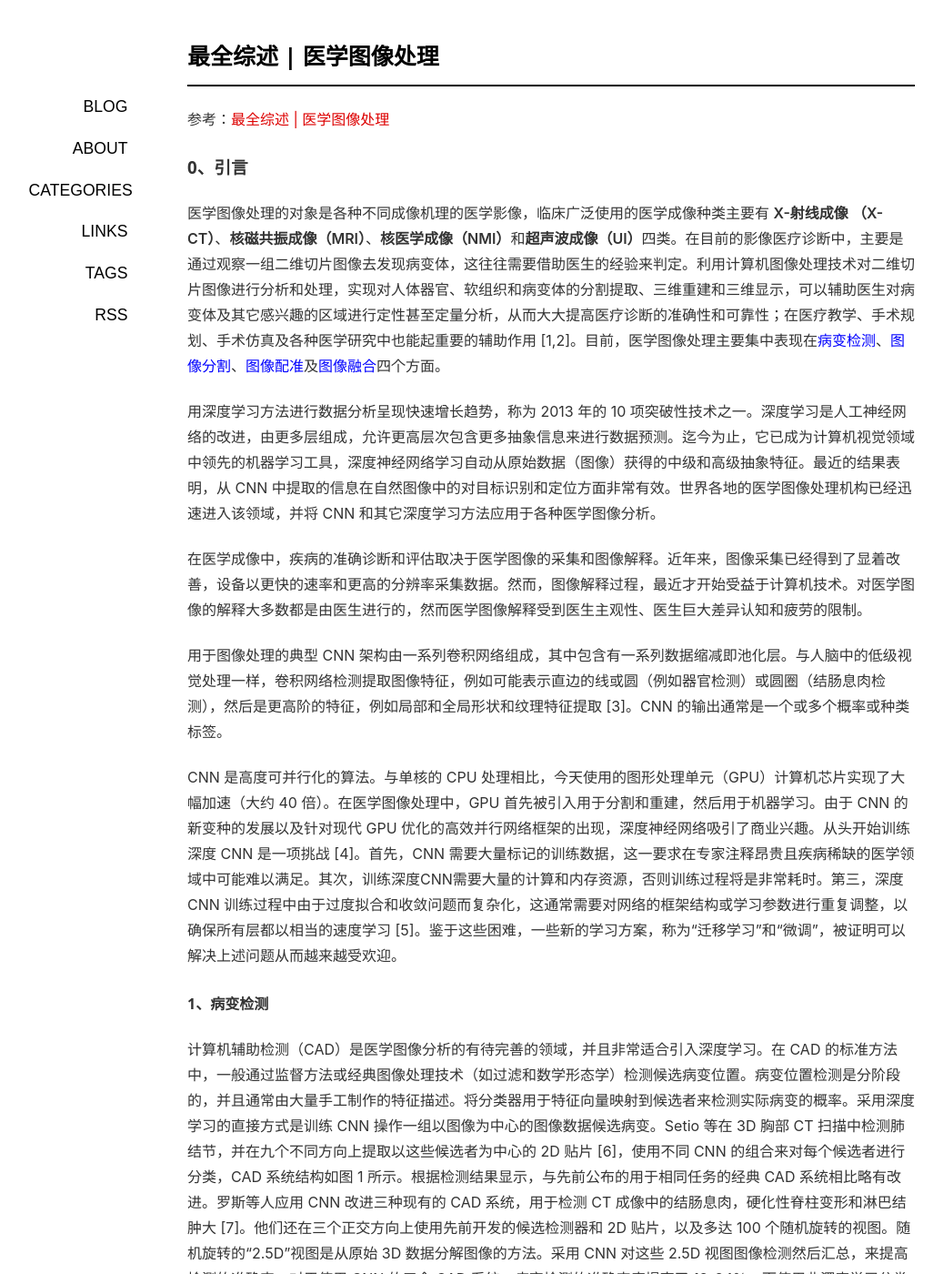
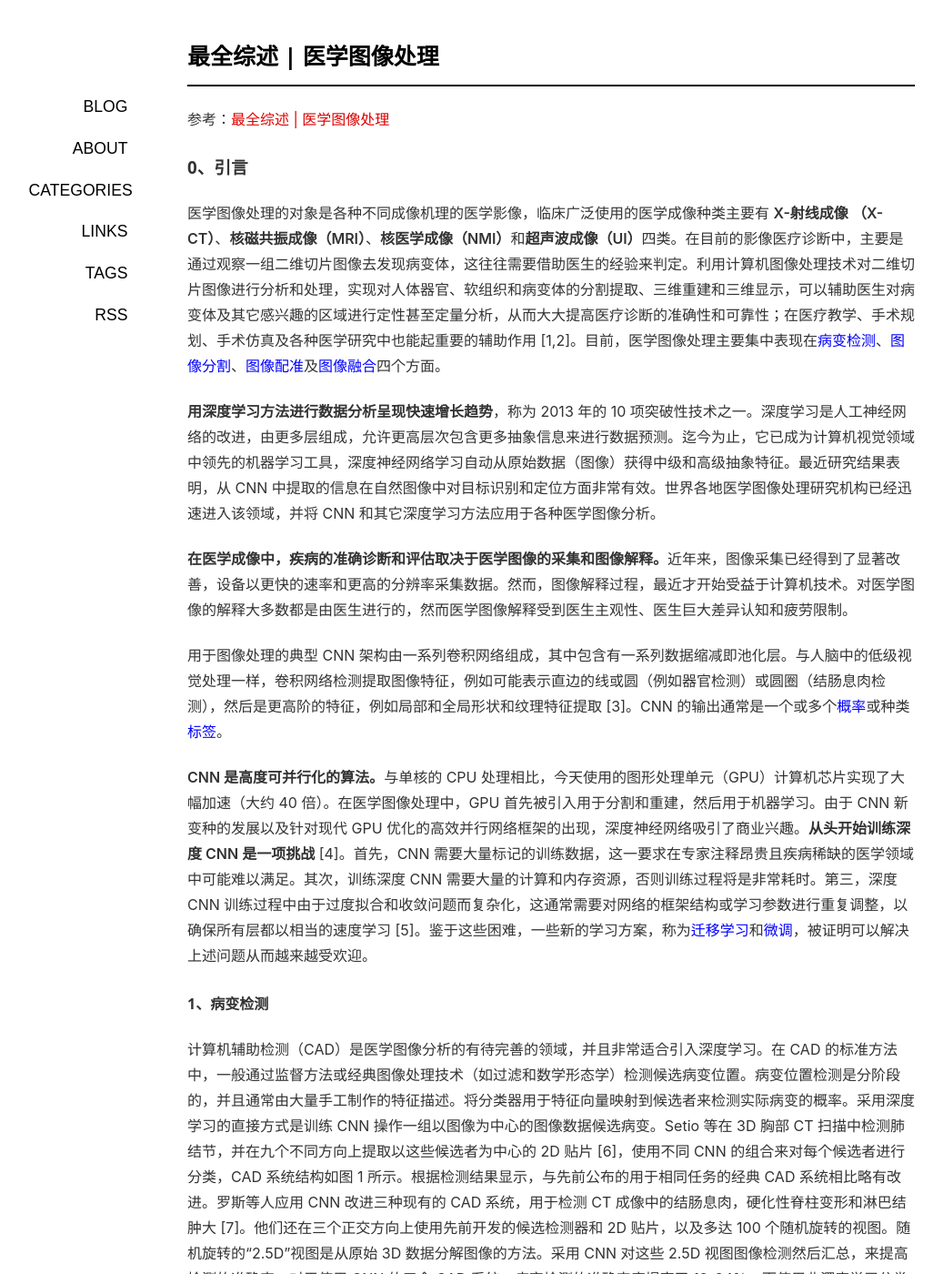
Before and after one commit to Quebradawill/quebrada.github.io, a Jekyll site: the page built from _posts/2019-11-08-review-medical-image-processing.md, in a window 1280 px wide and 1400 px high. Shown: the whole window at 91% size, without its empty margins (34-1071 px from the left). Built offline with Jekyll 4.4.1, drawn with Linux system fonts in a browser that asks for light colours; a script that is not in the unit is left out; comment, search, counter and statistics services are not loaded; some of the changed text lies outside the part shown.

Commit message:
Update 2019-11-08-review-medical-image-processing.md

```diff
--- a/_posts/2019-11-08-review-medical-image-processing.md
+++ b/_posts/2019-11-08-review-medical-image-processing.md
@@ -16,13 +16,13 @@ author: Quebradawill
 
 医学图像处理的对象是各种不同成像机理的医学影像，临床广泛使用的医学成像种类主要有 **X-射线成像 （X-CT）**、**核磁共振成像（MRI）**、**核医学成像（NMI）**和**超声波成像（UI）**四类。在目前的影像医疗诊断中，主要是通过观察一组二维切片图像去发现病变体，这往往需要借助医生的经验来判定。利用计算机图像处理技术对二维切片图像进行分析和处理，实现对人体器官、软组织和病变体的分割提取、三维重建和三维显示，可以辅助医生对病变体及其它感兴趣的区域进行定性甚至定量分析，从而大大提高医疗诊断的准确性和可靠性；在医疗教学、手术规划、手术仿真及各种医学研究中也能起重要的辅助作用 [1,2]。目前，医学图像处理主要集中表现在<font color='blue'>病变检测</font>、<font color='blue'>图像分割</font>、<font color='blue'>图像配准</font>及<font color='blue'>图像融合</font>四个方面。
 
-用深度学习方法进行数据分析呈现快速增长趋势，称为 2013 年的 10 项突破性技术之一。深度学习是人工神经网络的改进，由更多层组成，允许更高层次包含更多抽象信息来进行数据预测。迄今为止，它已成为计算机视觉领域中领先的机器学习工具，深度神经网络学习自动从原始数据（图像）获得的中级和高级抽象特征。最近的结果表明，从 CNN 中提取的信息在自然图像中的对目标识别和定位方面非常有效。世界各地的医学图像处理机构已经迅速进入该领域，并将 CNN 和其它深度学习方法应用于各种医学图像分析。
+**用深度学习方法进行数据分析呈现快速增长趋势**，称为 2013 年的 10 项突破性技术之一。深度学习是人工神经网络的改进，由更多层组成，允许更高层次包含更多抽象信息来进行数据预测。迄今为止，它已成为计算机视觉领域中领先的机器学习工具，深度神经网络学习自动从原始数据（图像）获得中级和高级抽象特征。最近研究结果表明，从 CNN 中提取的信息在自然图像中对目标识别和定位方面非常有效。世界各地医学图像处理研究机构已经迅速进入该领域，并将 CNN 和其它深度学习方法应用于各种医学图像分析。
 
-在医学成像中，疾病的准确诊断和评估取决于医学图像的采集和图像解释。近年来，图像采集已经得到了显着改善，设备以更快的速率和更高的分辨率采集数据。然而，图像解释过程，最近才开始受益于计算机技术。对医学图像的解释大多数都是由医生进行的，然而医学图像解释受到医生主观性、医生巨大差异认知和疲劳的限制。
+**在医学成像中，疾病的准确诊断和评估取决于医学图像的采集和图像解释。**近年来，图像采集已经得到了显著改善，设备以更快的速率和更高的分辨率采集数据。然而，图像解释过程，最近才开始受益于计算机技术。对医学图像的解释大多数都是由医生进行的，然而医学图像解释受到医生主观性、医生巨大差异认知和疲劳限制。
 
-用于图像处理的典型 CNN 架构由一系列卷积网络组成，其中包含有一系列数据缩减即池化层。与人脑中的低级视觉处理一样，卷积网络检测提取图像特征，例如可能表示直边的线或圆（例如器官检测）或圆圈（结肠息肉检测），然后是更高阶的特征，例如局部和全局形状和纹理特征提取 [3]。CNN 的输出通常是一个或多个概率或种类标签。
+用于图像处理的典型 CNN 架构由一系列卷积网络组成，其中包含有一系列数据缩减即池化层。与人脑中的低级视觉处理一样，卷积网络检测提取图像特征，例如可能表示直边的线或圆（例如器官检测）或圆圈（结肠息肉检测），然后是更高阶的特征，例如局部和全局形状和纹理特征提取 [3]。CNN 的输出通常是一个或多个<font color='blue'>概率</font>或种类<font color='blue'>标签</font>。
 
-CNN 是高度可并行化的算法。与单核的 CPU 处理相比，今天使用的图形处理单元（GPU）计算机芯片实现了大幅加速（大约 40 倍）。在医学图像处理中，GPU 首先被引入用于分割和重建，然后用于机器学习。由于 CNN 的新变种的发展以及针对现代 GPU 优化的高效并行网络框架的出现，深度神经网络吸引了商业兴趣。从头开始训练深度 CNN 是一项挑战 [4]。首先，CNN 需要大量标记的训练数据，这一要求在专家注释昂贵且疾病稀缺的医学领域中可能难以满足。其次，训练深度CNN需要大量的计算和内存资源，否则训练过程将是非常耗时。第三，深度 CNN 训练过程中由于过度拟合和收敛问题而复杂化，这通常需要对网络的框架结构或学习参数进行重复调整，以确保所有层都以相当的速度学习 [5]。鉴于这些困难，一些新的学习方案，称为“迁移学习”和“微调”，被证明可以解决上述问题从而越来越受欢迎。
+**CNN 是高度可并行化的算法。**与单核的 CPU 处理相比，今天使用的图形处理单元（GPU）计算机芯片实现了大幅加速（大约 40 倍）。在医学图像处理中，GPU 首先被引入用于分割和重建，然后用于机器学习。由于 CNN 新变种的发展以及针对现代 GPU 优化的高效并行网络框架的出现，深度神经网络吸引了商业兴趣。**从头开始训练深度 CNN 是一项挑战** [4]。首先，CNN 需要大量标记的训练数据，这一要求在专家注释昂贵且疾病稀缺的医学领域中可能难以满足。其次，训练深度 CNN 需要大量的计算和内存资源，否则训练过程将是非常耗时。第三，深度 CNN 训练过程中由于过度拟合和收敛问题而复杂化，这通常需要对网络的框架结构或学习参数进行重复调整，以确保所有层都以相当的速度学习 [5]。鉴于这些困难，一些新的学习方案，称为<font color='blue'>迁移学习</font>和<font color='blue'>微调</font>，被证明可以解决上述问题从而越来越受欢迎。
 
 #### 1、病变检测
 
@@ -44,80 +44,34 @@ CNN 是高度可并行化的算法。与单核的 CPU 处理相比，今天使
 
 图象配准是图象融合的前提，是公认难度较大的图象处理技术，也是决定医学图象融合技术发展的关键技术。在临床诊断中，单一模态的图像往往不能提供医生所需要的足够信息，常需将多种模式或同一模式的多次成像通过配准融合来实现感兴趣区的信息互补。在一幅图像上同时表达来自多种成像源的信息，医生就能做出更加准确的诊断或制定出更加合适的治疗方法 [16]。医学图像配准包括图像的定位和转换，即通过寻找一种空间变换使两幅图像对应点达到空间位置和解剖结构上的完全一致。图 6 简单说明了二维图像配准的概念。图(a)和图(b)是对应于同一人脑同一位置的两幅 MRI 图像，其中图(a)是质子密度加权成像，图(b)是纵向弛豫加权成像。这两幅图像有明显的不同，第一是方位上的差异，即图(a)相对于图(b)沿水平和垂直方向分别进行了平移；第二是两幅图像所表达的内容是不一致的，图(a)表达不同组织质子含量的差别，而图(b)则突出不同组织纵向弛豫的差别。图(c)给出了两幅图像之间像素点的对应映射关系，即(a)中的每一个点fx都被映射到(b)中唯一的一个点rx。如果这种映射是一一对应的，即一幅图像空间中的每一个点在另外一幅图像空间中都有对应点，或者至少在医疗诊断上感兴趣的那些点能够准确或近似准确的对应起来，我们就称之为配准[17,18]。图(d)给出了图(a)相对于图(b)的配准图像。从图(d)中可以看出，图(d)与(b)之间的的像素点的空间位置已经近似一致了。1993 年 Petra 等综述了二维图像的配准方法，并根据配准基准的特性,将图像配准的方法分为基于外部特征的图象配准(有框架) 和基于图象内部特征的图象配准(无框架) 两种方法。 后者由于其无创性和可回溯性, 已成为配准算法的研究中心。
 
-
-
-      （a）                 （b）                                （c）                           （d）
-
-图8 医学图像配准原理
-
-
-
 2019年华中科技大学对基于PCANet的结构非刚性多模医学图像配准展开研究。提出了一种基于PCANet的结构表示方法用于多模态医学图像配准[19]。与人工设计的特征提取方法相比，PCANet可以通过多级线性和非线性变换自动从大量医学图像中学习内在特征。所提出的方法可以通过利用PCANet的各个层中提取的多级图像特征来为多模态图像提供有效的结构表示。对Atlas，BrainWeb和RIRE数据集的大量实验表明，与MIND，ESSD，WLD和NMI方法相比，所提出的方法可以提供更低的TRE值和更令人满意的结果。
-
-
-
-图9 第一行分别是x和y方向变形的真实结果，第二行是PSR与x和y方向的真实情况的差异；第三行是MIND方法的变形和真实值之间的差异
-
-
-
-
-
-图10 PSR，MIND，ESSD，WLD和NMI方法的CT-MR图像配准。（a）参考PD图像；（b）浮动CT图像；（c）PSR方法；（d）MIND方法；（e）ESSD方法；（f）WLD方法；（g）NMI方法
-
-
 
 近年来，医学图像配准技术有了新的进展,在配准方法上应用了信息学的理论和方法，例如应用最大化的互信息量作为配准准则进行图像的配准，基于互信息的弹性形变模型也逐渐成为研究热点[20]。在配准对象方面从二维图像发展到三维多模医学图像的配准。一些新算法，如基于小波变换的算法、统计学参数绘图算法、遗传算法等，在医学图像上的应用也在不断扩展。向快速和准确方面改进算法，使用最优化策略改进图像配准以及对非刚性图像配准的研究是今后医学图像配准技 术的发展方向[21,22]。
 
+### 4、图像融合
 
-
-4、图像融合
 图像融合的主要目的是通过对多幅图像间的冗余数据的处理来提高图像的可读性，对多幅图像间的互补信息的处理来提高图像的清晰度。多模态医学图像的融合把有价值的生理功能信息与精确的解剖结构结合在一起，可以为临床提供更加全面和准确的资料[23]。融合图像的创建分为图像数据的融合与融合图像的显示两部分来完成。目前，图像数据融合主要有以像素为基础的方法和以图像特征为基础的方法。前者是对图像进行逐点处理，把两幅图像对应像素点的灰度值进行加权求和、灰度取大或者灰度取小等操作，算法实现比较简单，不过实现效果和效率都相对较差，融合后图像会出现一定程度的模糊。后者要对图像进行特征提取、目标分割等处理，用到的算法原理复杂，但是实现效果却比较理想。融合图像的显示常用的有伪彩色显示法、断层显示法和三维显示法等。伪彩色显示一般以某个图像为基准,用灰度色阶显示，另一幅图像叠加在基准图像上，用彩色色阶显示。断层显示法常用于某些特定图像，可以将融合后的三维数据以横断面、冠状面和矢状面断层图像同步地显示，便于观察者进行诊断。三维显示法是将融合后数据以三维图像的形式显示，使观察者可更直观地观察病灶的空间解剖位置，这在外科手术设计和放疗计划制定中有重要意义。
-
-
-
-
-
-
-
-图11 医学图像融合阶段的总结。 两阶段过程包括图像配准，然后是图像融合。
-
-
 
 在图像融合技术研究中，不断有新的方法出现，其中小波变换、 基于有限元分析的非线性配准以及人工智能技术在图像融合中的应用将是今后图像融合研究的热点与方向。随着三维重建显示技术的发展，三维图像融合技术的研究也越来越受到重视，三维图像的融合和信息表达，也将是图像融合研究的一个重点。
 
-
-
 在计算机辅助图像处理的基础上，开发出综合利用图像处理方法， 结合人体常数和部分疾病的影像特征来帮助或模拟医生分析、诊断的图像分析系统成为一种必然趋势。目前已有一些采用人机交互定点、自动测量分析的图像分析软件，能定点或定项地完成一些测量和辅助诊断的工作，但远远没有达到智能分析和专家系统的水平；全自动识别标志点并测量分析以及医学图像信息与文本信息的融合， 是计算机辅助诊断技术今后的发展方向。
 
+### 5、预测与挑战
 
-
-
-
-图12 多模态医学图像融合的例子。使用特定图像融合技术的模态1与模态2的组合可以使医学诊断和评估改进
-
-5、预测与挑战
 1）数据维度问题-2D与3D：在迄今为止的大多数工作中，是在2D图像中进行处理分析。人们常常质疑向3D过渡是否是迈向性能提高的重要一步。数据增强过程中存在若干变体，包括2.5D。例如，在Roth等人的研究中，以结肠息肉或淋巴结候选体中的体素为中心截取轴向图像，存在冠状和矢状图像。
-
-
 
 2）学习方法 - 无监督与监督：当我们查看网络文献时，很明显大多数工作都集中在受监督的CNN上，以实现分类。这种网络对于许多应用是重要的，包括检测，分割和标记。尽管如此，一些工作仍集中于无监督方案，这些方案主要表现为图像编码。诸如玻尔兹曼机器（RBM）之类的无监督表示学习方法可能胜过滤波器，因为它们直接从训练数据中学习特征描述。RBM通过生成学习目标进行培训；这使网络成为可能从未标记的数据中学习，但不一定产生最适合分类的特征。Van Tulder等人进行了一项调查，结合卷积分类和RBM的生成和判别学习目标的优点，该机器学习了对描述训练数据和分类都很好的过滤器。结果表明，学习目标的组合完全胜过生成性学习。
 
-
-
 3）迁移学习和微调：在医学成像领域中获取与ImageNet一样全面注释的数据集仍然是一个挑战。当没有足够的数据时，有几种方法可以继续：1）迁移学习：从自然图像数据集或不同医学领域预训练的CNN模型（监督）用于新的医疗任务。在一个方案中，预先训练CNN应用于输入图像，然后从网络层提取输出。提取的输出被认为是特征并且用于训练单独的模式分类器。2）微调：当手头的任务确实存在中等大小的数据集时，较好的方案是使用预先训练的CNN作为网络的初始化，然后进行进一步的监督训练，其中几个（或全部）网络层，使用任务的新数据。
-
-
 
 4）数据隐私受社会和技术问题的影响，需要从社会学和技术学的角度共同解决。在卫生部门讨论隐私时，会想到HIPAA（1996年健康保险流通与责任法案）。它为患者提供有关保护个人身份信息的法律权利，并为医疗保健提供者承担保护和限制其使用或披露的义务。在医疗保健数据不断增加的同时，研究人员面临如何加密患者信息以防止其被使用或披露的问题。同时带来，限制访问数据可能遗漏非常重要的信息。
 
+### 6、结论
 
-
-6、结论
 近几年来，与传统的机器学习算法相比，深度学习在日常生活自动化方面占据了中心位置，并取得了相当大的进步。基于优秀的性能，大多数研究人员认为在未来15年内，基于深度学习的应用程序将接管人类和大多数日常活动。但是，与其它现实世界的问题相比，医疗保健领域的深度学习尤其是医学图像的发展速度非常慢。到目前为止深度学习应用提供了积极的反馈，然而，由于医疗保健数据的敏感性和挑战，我们应该寻找更复杂的深度学习方法，以便有效地处理复杂的医疗数据。随着医疗技术和计算机科学的蓬勃发展，对医学图象处理提出的要求也越来越高。有效地提高医学图象处理技术的水平，与多学科理论的交叉融合，医务人员和理论技术人员之间的交流就显得越来越重要。医学图象处理技术作为提升现代医疗诊断水平的有力依据, 使实施风险低、创伤性小的手术方案成为可能，必将在医学信息研究领域发挥更大的作用。
 
+#### 参考文献
 
-
-参考文献
 [1]林晓, 邱晓嘉. 图像分析技术在医学上的应用 [J] . 包头医学院学报, 2005, 21 (3) ： 311~ 314
 
 [2]周贤善. 医学图像处理技术综述[J]. 福建电脑, 2009(1):34-34.
```
